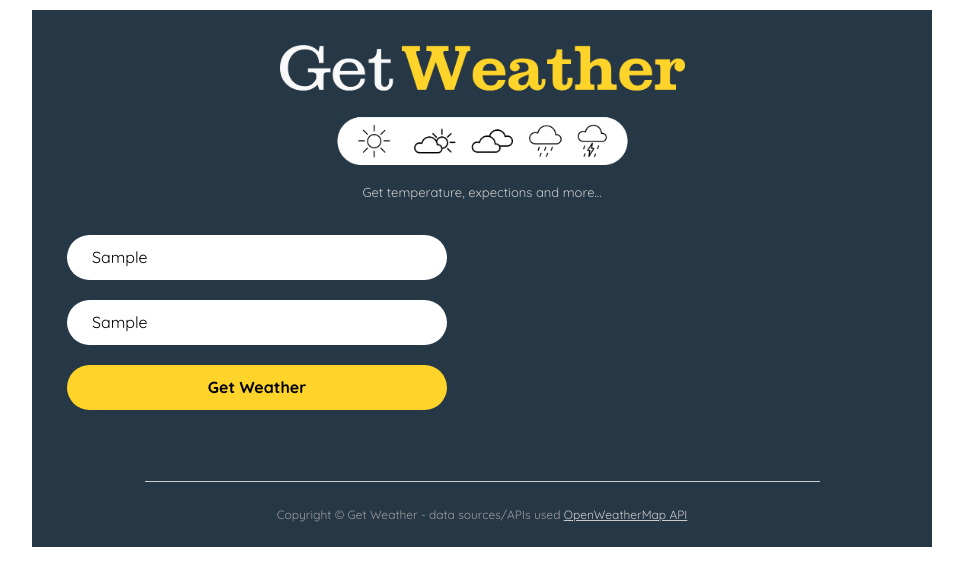
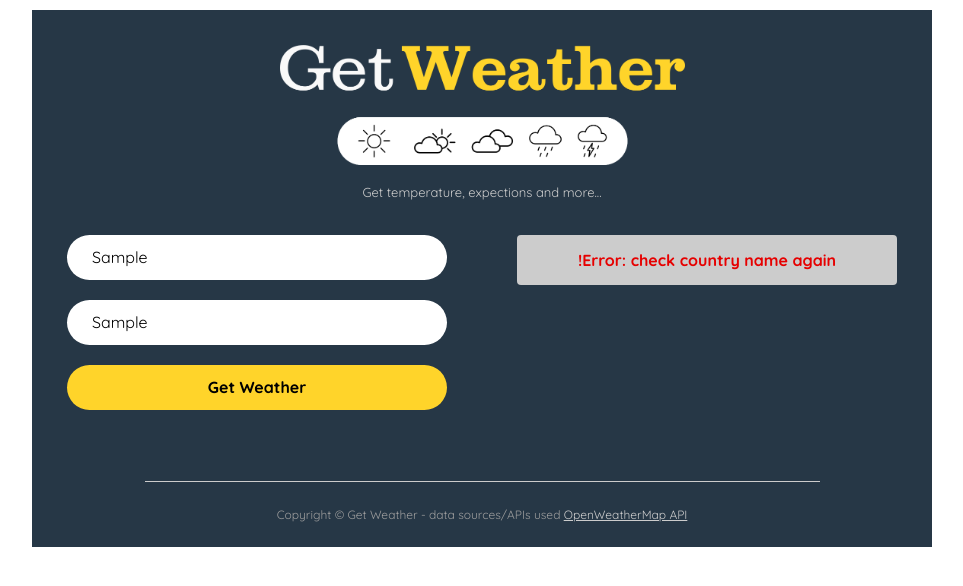
Before and after one commit to sarah27h/react-get-weather-app, a React (Create React App) app: page / in a window 1280 px wide. Both pictures are taken after typing "Sample", "Sample" into the empty fields and a click on the button "Get Weather". Shown: the top 586 px of the page, without its empty margins (158-1121 px from the left). Built offline with nearby package versions, Linux system fonts and the light colour scheme.

Commit message:
A11y: add role=alert for incorrect country error messages

```diff
--- a/src/components/Weather.js
+++ b/src/components/Weather.js
@@ -23,6 +23,8 @@ function Weather(props) {
 
                 {props.error && <p role="alert" className="error">{props.error}</p>}
 
+                {props.incorrctCountryNameError && <p role="alert" className="error">{props.incorrctCountryNameError}</p>}
+
             </section>
         );
     /* if displayComponent === true component will be displayed */
@@ -45,6 +47,8 @@ function Weather(props) {
 
                 {props.error && <p role="alert" className="error">{props.error}</p>}
 
+                {props.incorrctCountryNameError && <p role="alert" className="error">{props.incorrctCountryNameError}</p>}
+
             </section>
         );
 
```
